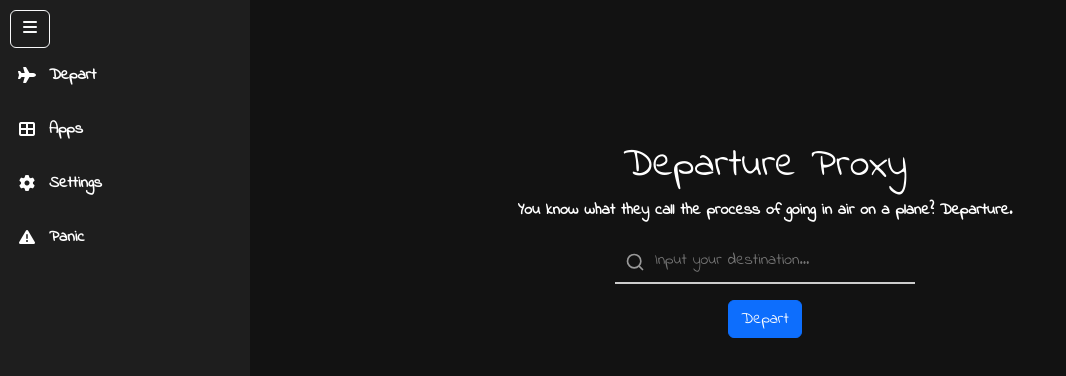
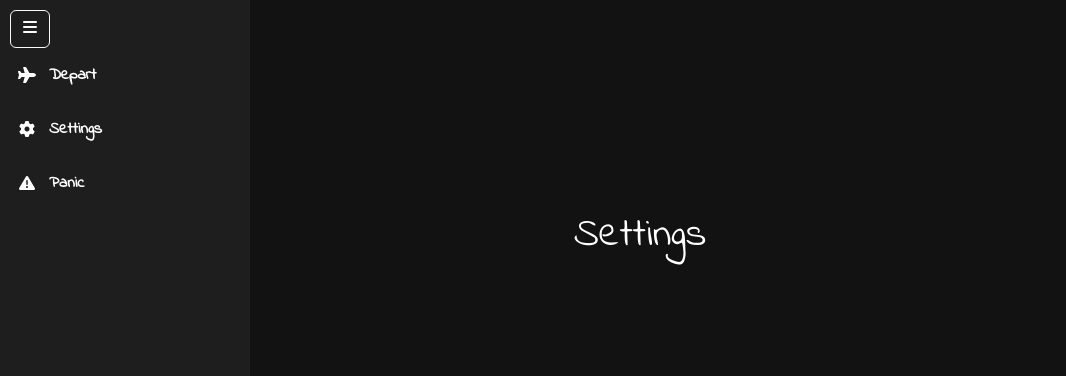
Before and after one commit to Zarcotech/departure-proxy, a website: page public/index.html in a window 1280 px wide. Both pictures are taken after a click on the link "Settings". Shown: the whole page, without its empty margins (0-1066 px from the left). Drawn offline with nearby package versions, Linux system fonts and the light colour scheme.

Commit message:
Customization

```diff
--- a/public/index.html
+++ b/public/index.html
@@ -17,8 +17,7 @@
     <div class="sidebar" id="sidebar">
         <button class="btn btn-outline-light toggle-btn" id="toggleBtn"><i class="fas fa-bars"></i></button><br><br>
         <a href="#" id="departTab"><i class="fas fa-plane icon"></i><span class="text">Depart</span></a>
-        <a href="#" id="appsTab"><i class="fas fa-th-large icon"></i><span class="text">Apps</span></a>
-        <a href="#"><i class="fas fa-cog icon"></i><span class="text">Settings</span></a>
+        <a href="#" id="settingsTab"><i class="fas fa-cog icon"></i><span class="text">Settings</span></a>
         <a href="#" id="panic"><i class="fas fa-exclamation-triangle icon"></i><span class="text">Panic</span></a>
     </div>
 
@@ -66,19 +65,14 @@
         </div>
     </div>
 
-    <div class="apps" id="apps">
+    <div class="settings" id="settings">
         <div class="container">
             <div class="d-flex justify-content-center align-items-center flex-column game" style="min-height: 60vh;">
-                <h1 class="text-white text-center">Apps</h1>
-                <div class="tiles">
-                    <div class="tile">
-                        <div class="tile-content">
-
-                        </div>
-                    </div>
+                <h1 class="text-white text-center">Settings</h1>
+                <div class="settings">
+                    <h2 class="text-white text-center">Themes</h2>
                 </div>
             </div>
-
         </div>
     </div>
 
--- a/public/script.js
+++ b/public/script.js
@@ -7,18 +7,18 @@ document.getElementById("panic").addEventListener("click", () => {
     window.location.href = "https://google.com";
 });
 
-document.getElementById("appsTab").addEventListener("click", function () {
-    document.getElementById("apps").style.display = "block";
+document.getElementById("settingsTab").addEventListener("click", function () {
+    document.getElementById("settings").style.display = "block";
     document.getElementById("content").style.display = "none";
 
     document.getElementById("sidebar").classList.remove("collapsed");
 
-    document.getElementById("apps").classList.add("with-sidebar");
+    document.getElementById("settings").classList.add("with-sidebar");
 });
 
 document.getElementById("departTab").addEventListener("click", function () {
     document.getElementById("content").style.display = "block";
-    document.getElementById("apps").style.display = "none";
+    document.getElementById("settings").style.display = "none";
 
     document.getElementById("sidebar").classList.remove("collapsed");
 });
--- a/public/style.css
+++ b/public/style.css
@@ -74,7 +74,7 @@ body {
     min-width: 20vw;
 }
 
-.apps {
+.settings {
     display: none;
 }
 
```
Also changed, not shown: public/img/2048.png (deleted), public/img/paper.jpg (deleted).
